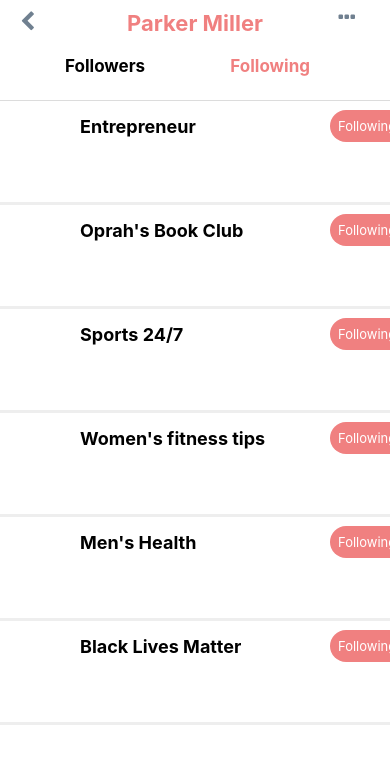
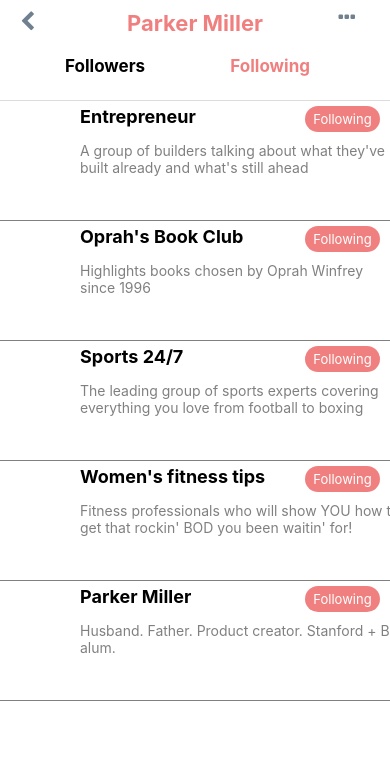
Before and after one commit to estrangedwriter/shopping_list-mobile-app-react-native, a React Native app in the folder src/: screen / in a window 390 px wide. Shown: the top 764 px of the page. Built offline with nearby package versions, Linux system fonts and the light colour scheme.

Commit message:
Progress 06/26/2020

```diff
--- a/src/App.js
+++ b/src/App.js
@@ -6,12 +6,11 @@
 
 const App = () => {
   const [items, setItems] = useState([
-    {id: '1', text: 'Entrepreneur' },
-    {id: '2', text: "Oprah's Book Club"},
-    {id: '3', text: 'Sports 24/7' },
-    {id: '4',text: "Women's fitness tips" },
-    {id: '5', text: "Men's Health"},
-    {id: '6', text: "Black Lives Matter"},
+    {id: '1', text: 'Entrepreneur', subtitle: "A group of builders talking about what they've\nbuilt already and what's still ahead"} ,
+    {id: '3', text: "Oprah's Book Club", subtitle: "Highlights books chosen by Oprah Winfrey\nsince 1996"},
+    {id: '5', text: 'Sports 24/7' , subtitle: "The leading group of sports experts covering\neverything you love from football to boxing"},
+    {id: '7',text: "Women's fitness tips", subtitle: "Fitness professionals who will show YOU how to\nget that rockin' BOD you been waitin' for!" },
+    {id: '9', text: "Parker Miller", subtitle: "Husband. Father. Product creator. Stanford + BYU\nalum." },
   ]);
 
 
@@ -36,9 +35,7 @@
       <Header/>
       <FlatList
         data={items}
-        renderItem={({item}) => (
-        <ListItem item = {item} deleteItem = {deleteItem}/>
-        )}
+        renderItem={({item}) => ( <ListItem item = {item}/>)}
       />
 
     </View>
--- a/src/components/ListItem.js
+++ b/src/components/ListItem.js
@@ -1,16 +1,21 @@
 import React from 'react';
-import { Button, View, Text, StyleSheet, TouchableOpacity} from 'react-native';
+import { Image, View, Text, StyleSheet, TouchableOpacity} from 'react-native';
 import Icon from 'react-native-vector-icons/dist/FontAwesome';
 
 const ListItem = ({item, deleteItem}) => {
   return (
     <TouchableOpacity style={styles.listItem}>
-        <View style = {styles.listItemView}>
+        <View>
             <Text style={styles.listItemText}>{item.text}</Text>
+
+            <Text style = {styles.subtitles}>{item.subtitle}</Text>
 
             <View style ={styles.myButton}>
                 <Text style = {styles.FollowingStyle}>Following</Text>
             </View>
+
+            {/*<View style = {styles.shadow}/>   */}
+
         </View>
     </TouchableOpacity>
   );
@@ -19,39 +24,71 @@
 
 const styles = StyleSheet.create({
     listItem: {
-        padding: 40,
+        // padding: 20,
+        marginTop: 30,
+        height: 90,
         backgroundColor: 'white',
-        borderBottomWidth: 3,
-        borderColor: '#eee',
-    },
-    listItemView: {
-        flexDirection: 'row',
-        justifyContent: 'space-between',
-    },
+        borderBottomWidth: 1,
+        borderColor: 'grey',
+        },
+
     listItemText: {
         fontSize: 18,
         fontWeight: 'bold',
         bottom: 25,
-        left: 40,
-    },
+        left: 80,
+        textAlign: 'left',
+        },
+
+    subtitles: {
+        textAlign: 'left',
+        fontSize: 14,
+        color: 'grey',
+        bottom:10,
+        left: 80,
+        },
+
     myButton:{
-        padding: 8,
+        padding: 5,
+        width: 75,
         borderRadius:20,
         backgroundColor:'#F08080',
-        marginRight: -30,
+        right: 10,
+        top: -30,
+        marginTop: 5,
+        elevation: 5,
         position: 'absolute',
-        left: 290,
-        bottom: 20,
-      },
+        },
 
-      TextStyle:{
-          color:'#fff',
-          textAlign:'center',
-      },
-      FollowingStyle: {
+    FollowingStyle: {
           color:'white',
           fontSize: 13,
-      },
+          textAlign: 'center',
+        },
+
+    shadow: {
+          height: 30,
+          width: 30,
+          backgroundColor: 'white',
+          borderRadius: 40,
+          position: 'relative',
+          right: -30,
+          bottom: 0,
+          right: 30,
+          elevation: 19,
+
+        },
+    img: {
+        backgroundColor: 'white',
+        borderRadius: 30,
+        borderWidth: 2,
+        borderColor: 'white',
+        width: 60,
+        height: 60,
+        right: 15,
+        top: -40,
+        elevation: 20,
+        },
 
 });
 
```
